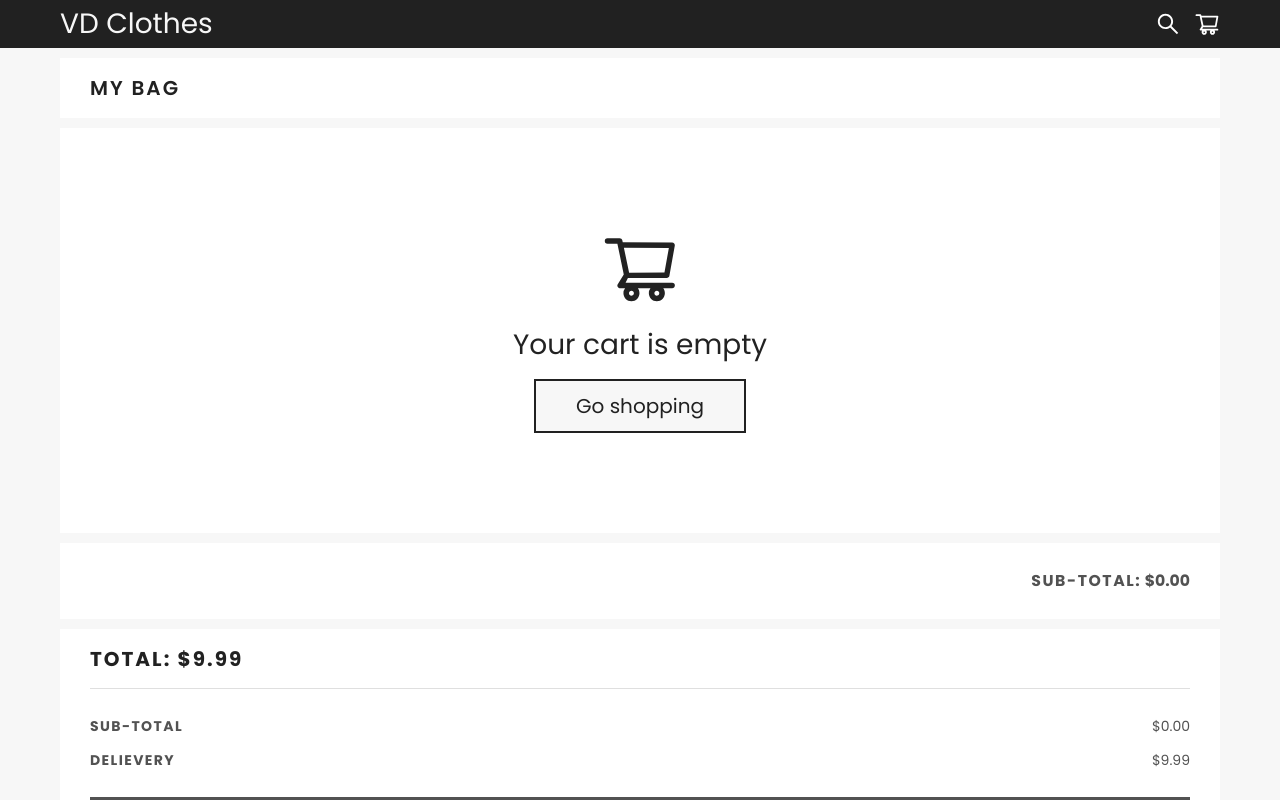
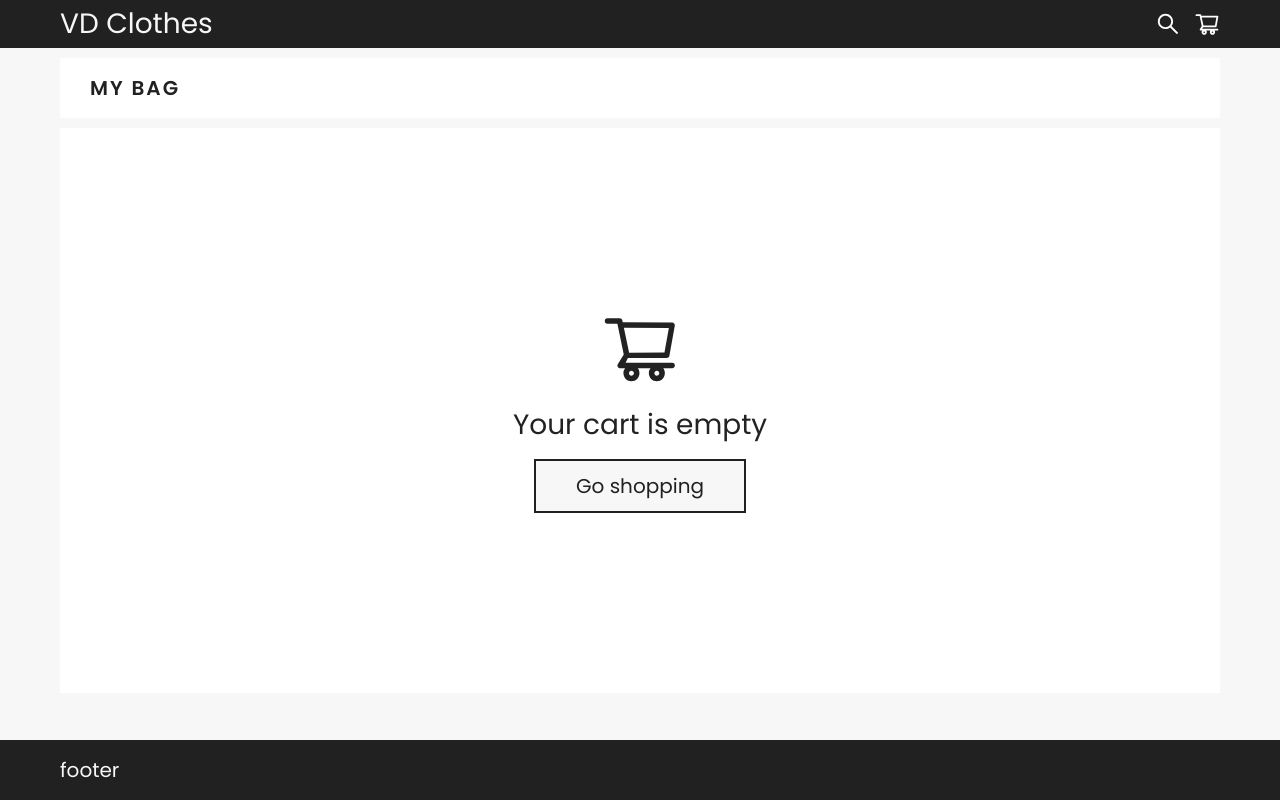
Before and after one commit to victordulap/step-final-project-ecommerce, a React (Create React App) app in the folder front-end/: page /cart in a window 1280 px wide. Shown: the top 800 px of the page. Built offline with nearby package versions, Linux system fonts and the light colour scheme.

Commit message:
small fixes

```diff
--- a/front-end/src/pages/Cart/index.js
+++ b/front-end/src/pages/Cart/index.js
@@ -3,7 +3,6 @@ import { useDispatch, useSelector } from 'react-redux';
 import Button from '../../components/Button';
 import './style.scss';
 
-import { FaTimes } from 'react-icons/fa';
 import { DELIEVERY_PRICE } from '../../utils/constants';
 import {
   decrementCount,
@@ -12,7 +11,6 @@ import {
   removeFromCart,
 } from '../../features/cartSlice';
 import { AiOutlineShoppingCart } from 'react-icons/ai';
-import { Link } from 'react-router-dom';
 import CartItem from './components/CartItem';
 
 const Cart = () => {
@@ -47,6 +45,7 @@ const Cart = () => {
           {cart.length > 0 ? (
             cart.map((cartItem) => (
               <CartItem
+                key={cartItem.id}
                 cartItemId={cartItem.id}
                 itemId={cartItem.item._id}
                 imgUrl={cartItem.item.imgUrl}
@@ -82,6 +81,8 @@ const Cart = () => {
             </div>
           )}
         </section>
+        {cart.length > 0 && (
+          <>
             <section className="total">
               <p>
                 <strong>
@@ -121,6 +122,8 @@ const Cart = () => {
                 />
               </div>
             </section>
+          </>
+        )}
       </div>
     </main>
   );
--- a/front-end/src/pages/Cart/style.scss
+++ b/front-end/src/pages/Cart/style.scss
@@ -116,7 +116,7 @@ main.cart {
       flex-direction: column;
       justify-content: center;
       align-items: center;
-      padding: 4em 0;
+      padding: 8em 0;
       color: $neutral-dark-300;
 
       p {
```
Lines whose indentation alone changed are shown as unchanged.
